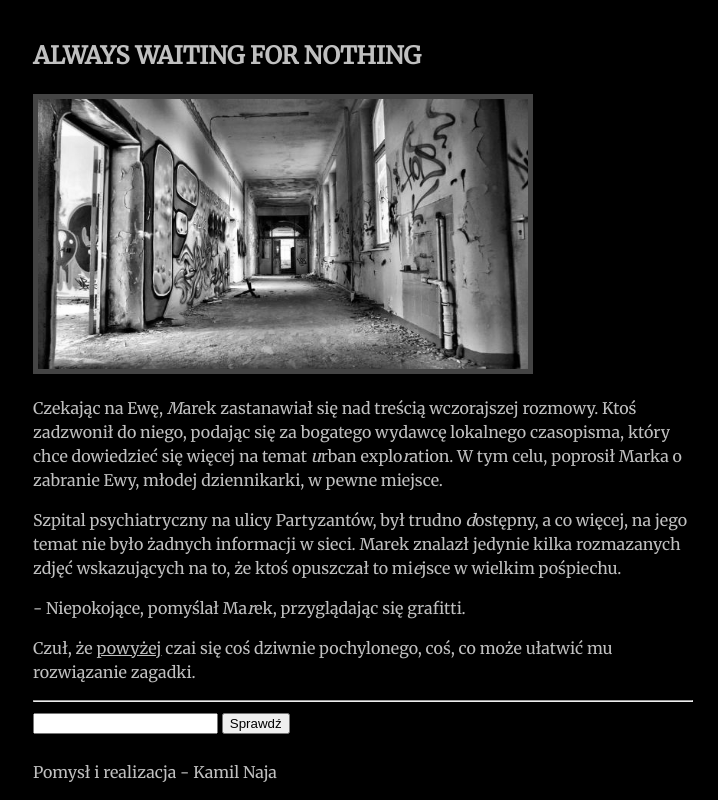
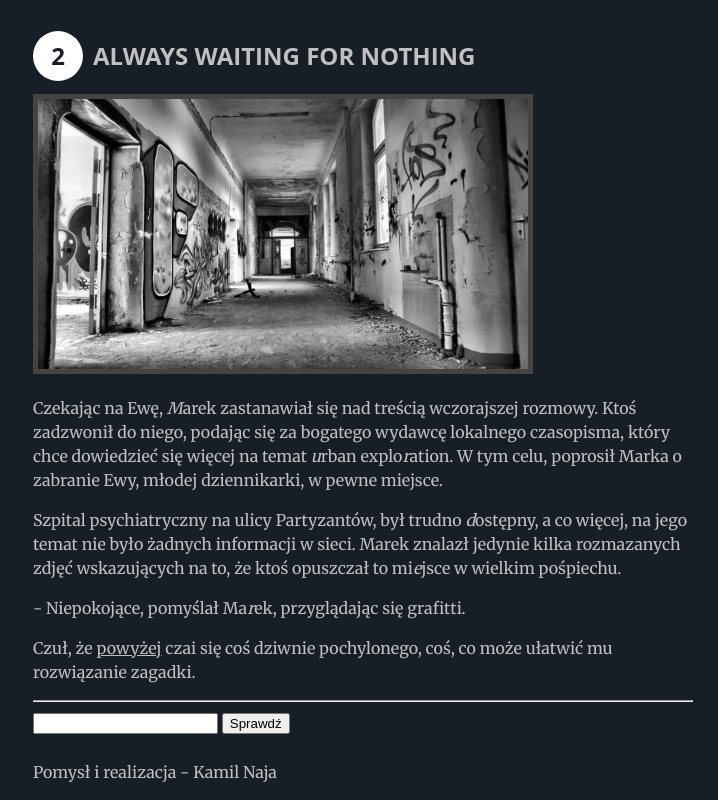
Before and after one commit to Kamilnaja/hardRiddle, a plain HTML site: page index.html at #/xyz in a window 1280 px wide. Shown: the whole page, without its empty margins (277-995 px from the left). Drawn offline with nearby package versions, Linux system fonts and the light colour scheme; some packages are replaced by stand-ins of ours.

Commit message:
added badges

```diff
--- a/sass/screen.scss
+++ b/sass/screen.scss
@@ -1,12 +1,14 @@
+$motive: #171e25;
 //typography
 h2 {
   text-transform: uppercase;
+  font-family: "Open Sans", "Calibri", sans-serif;
 }
 a {
   color: cornflowerblue;
 }
 body {
-  background-color: black;
+  background-color: $motive;
   color: silver;
   font-size: 16px;
   font-family: 'Merriweather', serif;;
@@ -24,13 +26,13 @@ html {
 .container {
   max-width: 700px;
   margin: 0 auto;
-  background-color: black;
+  background-color: $motive;
   padding: 10px 20px;
   position: relative;
 }
 
 .img-wrapper {
-
+  background-color: $motive;
   img {
     width: 100%;
     max-width: 500px;
@@ -71,13 +73,14 @@ footer {
 
 .number {
   position: relative;
-  bottom: 10px;
+  bottom: 7px;
   display: block;
   float: left;
-  margin-right: 20px;
+  margin-right: 10px;
   width: 50px;
   height: 50px;
-  background-color: red;
+  background-color: #fff;
+  color: $motive;
   line-height: 50px;
   text-align: center;
   border-radius: 50%;
--- a/views/1-1.html
+++ b/views/1-1.html
@@ -1,9 +1,13 @@
-<h2>Always waiting for nothing</h2>
-    <div class="img-wrapper" style="background-color: black">
+<h2><span class="number">2</span>Always waiting for nothing</h2>
+<div class="img-wrapper">
   <img ng-src="img/8582431779_65f54d1613_b.jpg" alt="">
 </div>
-    <p>Czekając na Ewę, <i>M</i>arek zastanawiał się nad treścią wczorajszej rozmowy. Ktoś zadzwonił do niego, podając się za bogatego wydawcę lokalnego czasopisma, który chce dowiedzieć się więcej na temat <i>u</i>rban explo<i>r</i>ation. W tym celu, poprosił Marka o zabranie Ewy, młodej dziennikarki, w pewne miejsce.</p>
-    <p>Szpital psychiatryczny na ulicy Partyzantów, był trudno <i>d</i>ostępny, a co więcej, na jego temat nie było żadnych informacji w sieci. Marek znalazł jedynie kilka rozmazanych zdjęć wskazujących na to, że ktoś opuszczał to mi<i>e</i>jsce w wielkim pośpiechu.</p>
+<p>Czekając na Ewę, <i>M</i>arek zastanawiał się nad treścią wczorajszej rozmowy. Ktoś zadzwonił do niego, podając się
+  za bogatego wydawcę lokalnego czasopisma, który chce dowiedzieć się więcej na temat <i>u</i>rban explo<i>r</i>ation. W
+  tym celu, poprosił Marka o zabranie Ewy, młodej dziennikarki, w pewne miejsce.</p>
+<p>Szpital psychiatryczny na ulicy Partyzantów, był trudno <i>d</i>ostępny, a co więcej, na jego temat nie było żadnych
+  informacji w sieci. Marek znalazł jedynie kilka rozmazanych zdjęć wskazujących na to, że ktoś opuszczał to mi<i>e</i>jsce
+  w wielkim pośpiechu.</p>
 <p>- Niepokojące, pomyślał Ma<i>r</i>ek, przyglądając się grafitti. </p>
 <p>Czuł, że <u>powyżej</u> czai się coś dziwnie pochylonego, coś, co może ułatwić mu rozwiązanie zagadki.</p>
 <form novalidate>
```
Also changed, not shown: views/meeting.html (+3 -2 lines), views/opening.html (+2 -1 lines), views/uop.html (+6 -7 lines), views/water.html (+5 -3 lines), stylesheets/screen.css. Lines whose indentation alone changed are shown as unchanged.
